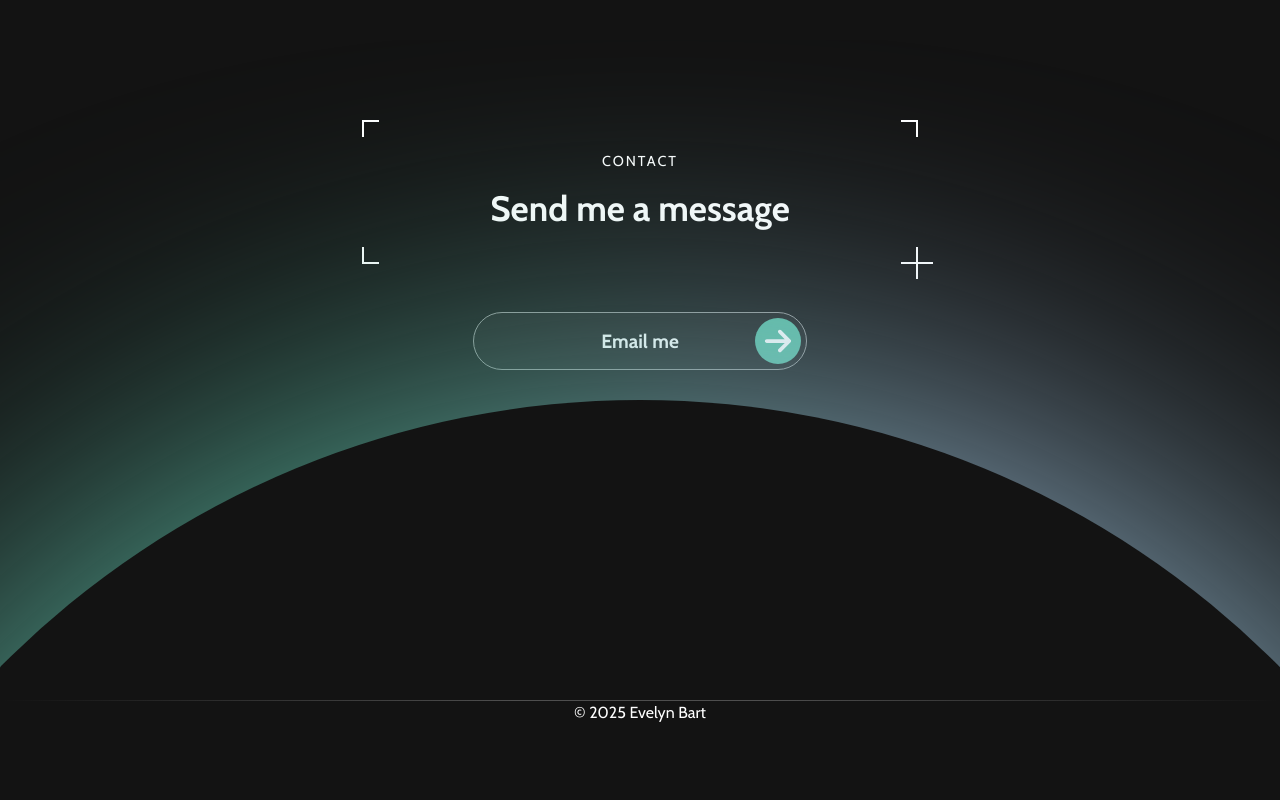
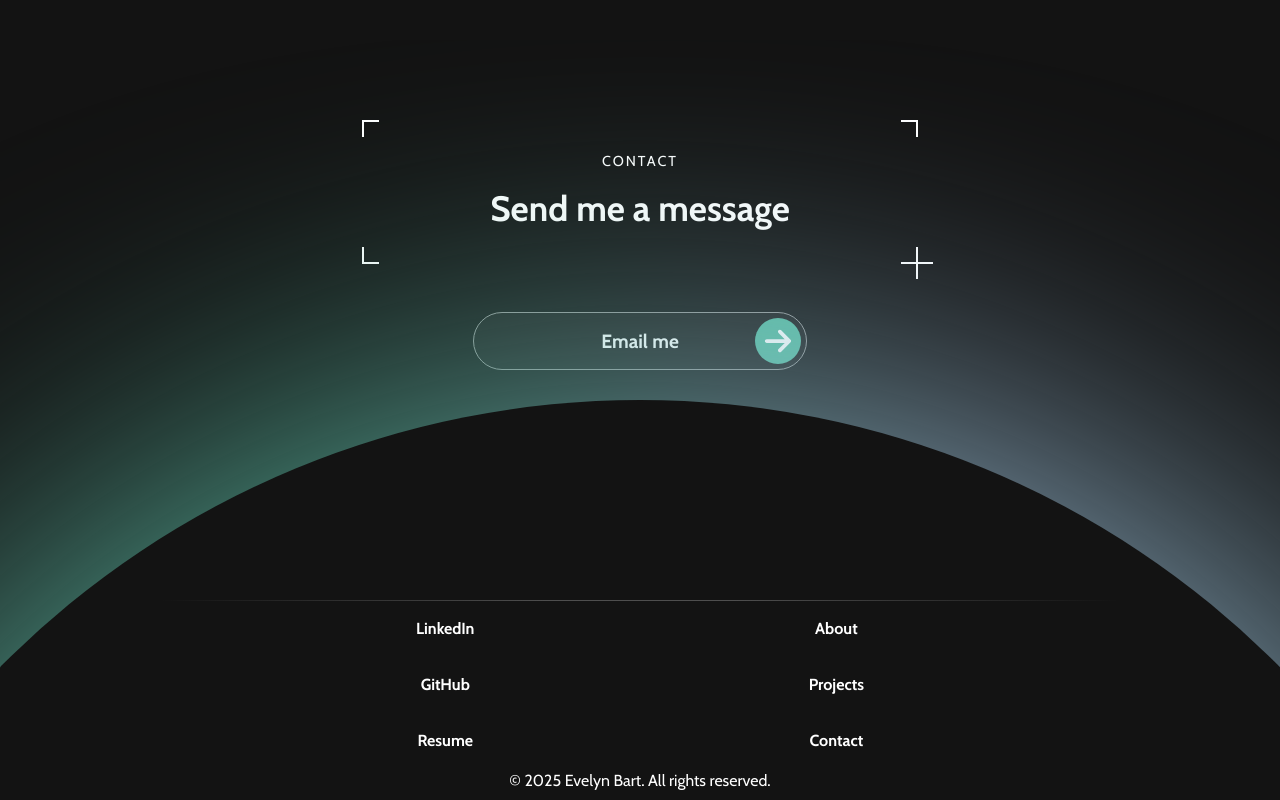
Before and after one commit to evelynmbart/evelyn-portfolio, a React (Vite) app: page /hangman in a window 1280 px wide. Shown: the part 2233-3033 px from the top of the page. Built offline with nearby package versions, Linux system fonts and the light colour scheme; a web font is replaced by a local one.

Commit message:
Enhance Footer with social links and navigation
- Add social media links (LinkedIn, GitHub, Resume)
- Implement footer navigation menu
- Adjust footer styling with responsive layout
- Increase footer height and add margin to faint border
- Update copyright text

```diff
--- a/src/Footer/Footer.css
+++ b/src/Footer/Footer.css
@@ -94,7 +94,8 @@
 
 .faint-border {
   height: 1px;
-  width: 100%;
+  margin: 0 10rem;
+
   background: linear-gradient(
     90deg,
     hsla(0, 0%, 100%, 0) 0,
@@ -111,8 +112,45 @@
   text-align: center;
   position: absolute;
   bottom: 0;
+
   width: 100%;
-  height: 100px;
+  height: 200px;
+}
+
+.recap {
+  margin: 0 400px;
+  display: flex;
+  justify-content: space-between;
+  align-items: center;
+  padding: 1rem;
+}
+
+.recap a {
+  color: white;
+  text-decoration: none;
+  font-size: 1rem;
+  font-weight: 700;
+  line-height: 1.5;
+}
+
+.social-links {
+  display: flex;
+  flex-direction: column;
+  justify-content: center;
+  align-items: center;
+  gap: 2rem;
+}
+
+.footer__nav {
+  display: flex;
+  flex-direction: column;
+  justify-content: center;
+  align-items: center;
+  gap: 2rem;
+}
+
+.footer__nav a:hover {
+  color: var(--primary-color);
 }
 
 .atmosphere {
--- a/src/Footer/Footer.jsx
+++ b/src/Footer/Footer.jsx
@@ -25,7 +25,25 @@ const Footer = () => {
       <div className="planet" />
       <section className="copyright">
         <div className="faint-border" />
-        &copy; 2025 Evelyn Bart
+        <section className="recap">
+          <div className="social-links">
+            <a href="https://www.linkedin.com/in/evelyn-bart-9000000000/">
+              LinkedIn
+            </a>
+            <a href="https://github.com/evelyn-bart">GitHub</a>
+            <a href="../Evelyn Bart 2025 Resume copy.pdf" download>
+              Resume
+            </a>
+          </div>
+          <div className="recap-text">
+            <nav className="footer__nav">
+              <a href="/about">About</a>
+              <a href="/projects">Projects</a>
+              <a href="/contact">Contact</a>
+            </nav>
+          </div>
+        </section>
+        &copy; 2025 Evelyn Bart. All rights reserved.
       </section>
     </section>
   );
```
